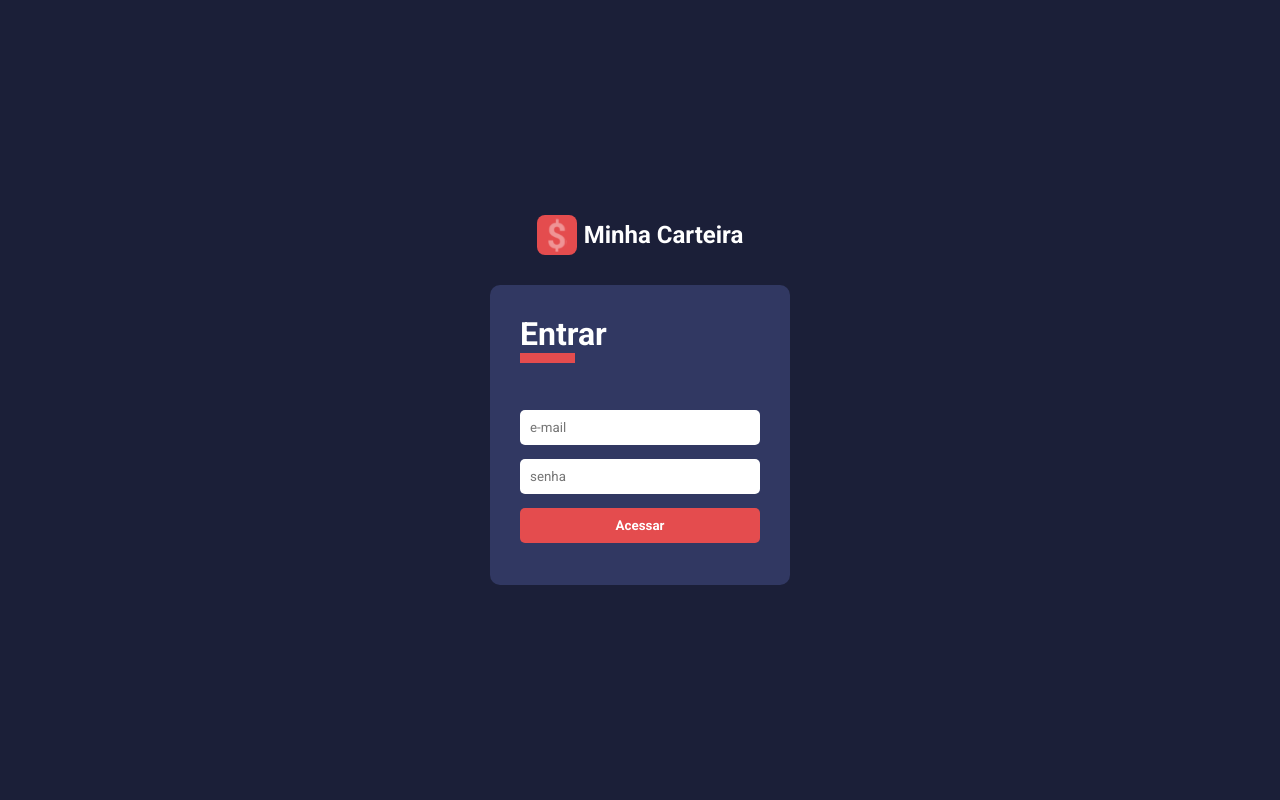
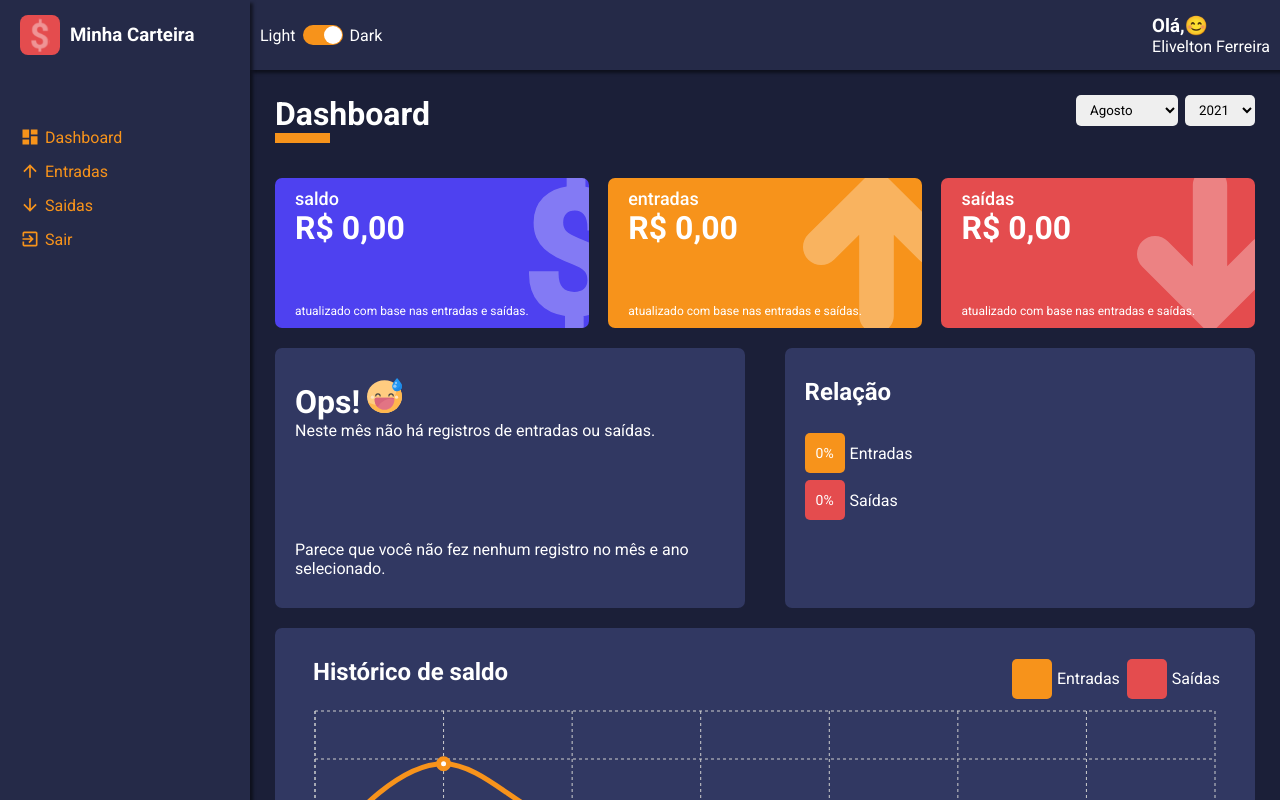
Before and after one commit to eliveltonsf/my-wallet, a React (Create React App) app: page / in a window 1280 px wide. Built offline with nearby package versions, Linux system fonts and the light colour scheme; sample sign-in values are in the browser's storage.

Commit message:
feat: add authprovider in project root

```diff
--- a/src/components/WalletBox/styles.ts
+++ b/src/components/WalletBox/styles.ts
@@ -16,7 +16,7 @@
   position: relative;
   overflow: hidden ;
 
-  >img{
+  > img{
     top: -10px;
     right: -28px;
     height: 110%;
@@ -24,14 +24,58 @@
     opacity: 30%;
   }
 
-  >span{
+  > span{
     font-size: 18px;
     font-weight: 500;
   }
 
-  >small{
+  > small{
     bottom: 10px;
     font-size: 12px;
     position: absolute;
   }
+
+  > strong::after{
+        content:' ';
+        width: 7px;
+        display:inline-block;
+  }
+
+  @media(max-width: 770px){
+    > span {
+      font-size: 14px;
+    }
+
+    > h1 {
+      word-wrap: break-word;
+      font-size: 22px;
+
+      > strong {
+        display: inline-block;
+        width: 100%;
+        font-size: 12px;
+      }
+    }
+  }
+
+  @media(max-width: 420px){
+    width: 100%;
+
+    > h1 {
+      display: flex;
+
+      strong{
+        position: initial;
+        width: auto;
+        font-size: 22px;
+      }
+
+      strong::after{
+        content:' ';
+        width: 1px;
+        display:inline-block;
+      }
+    }
+
+  }
 `;
--- a/src/index.tsx
+++ b/src/index.tsx
@@ -2,13 +2,16 @@
 import ReactDOM from 'react-dom';
 
 import {ThemeProvider} from './hooks/theme'
+import {AuthProvider} from './hooks/auth'
 
 import App from './App';
 
 ReactDOM.render(
   <React.StrictMode>
     <ThemeProvider>
-      <App />
+      <AuthProvider>
+       <App />
+      </AuthProvider>
     </ThemeProvider>
   </React.StrictMode>,
   document.getElementById('root')
```
